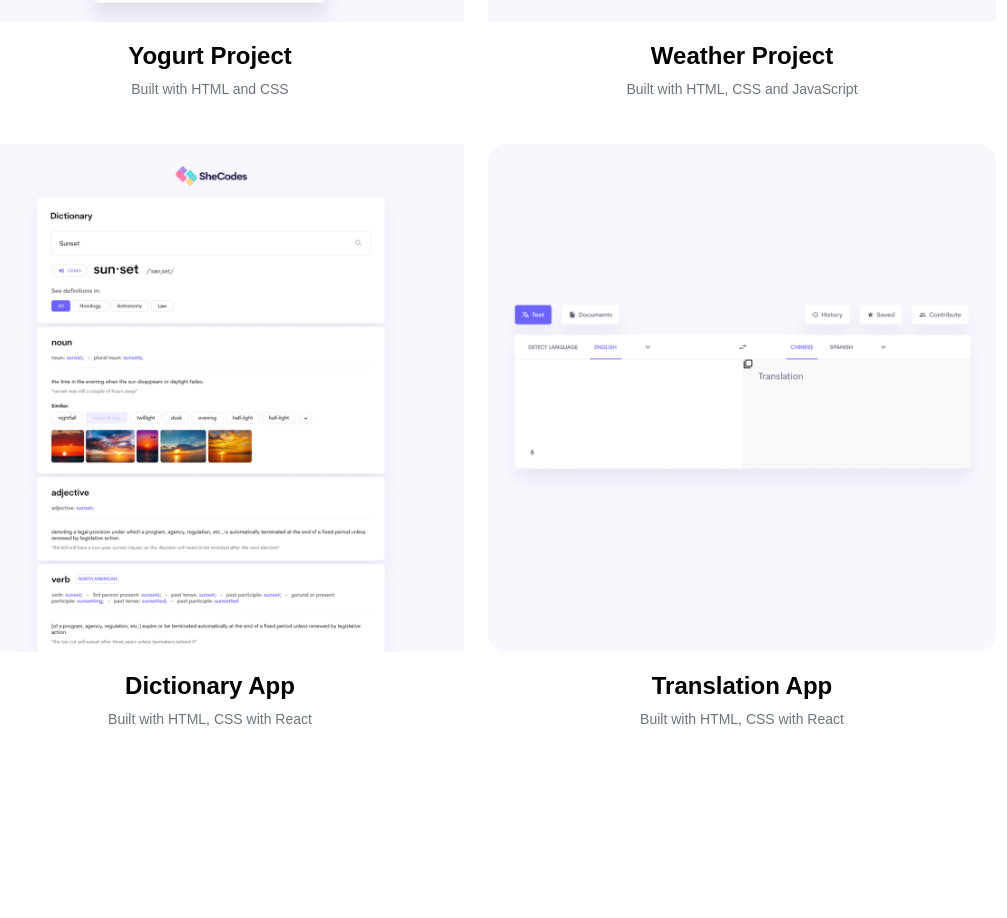
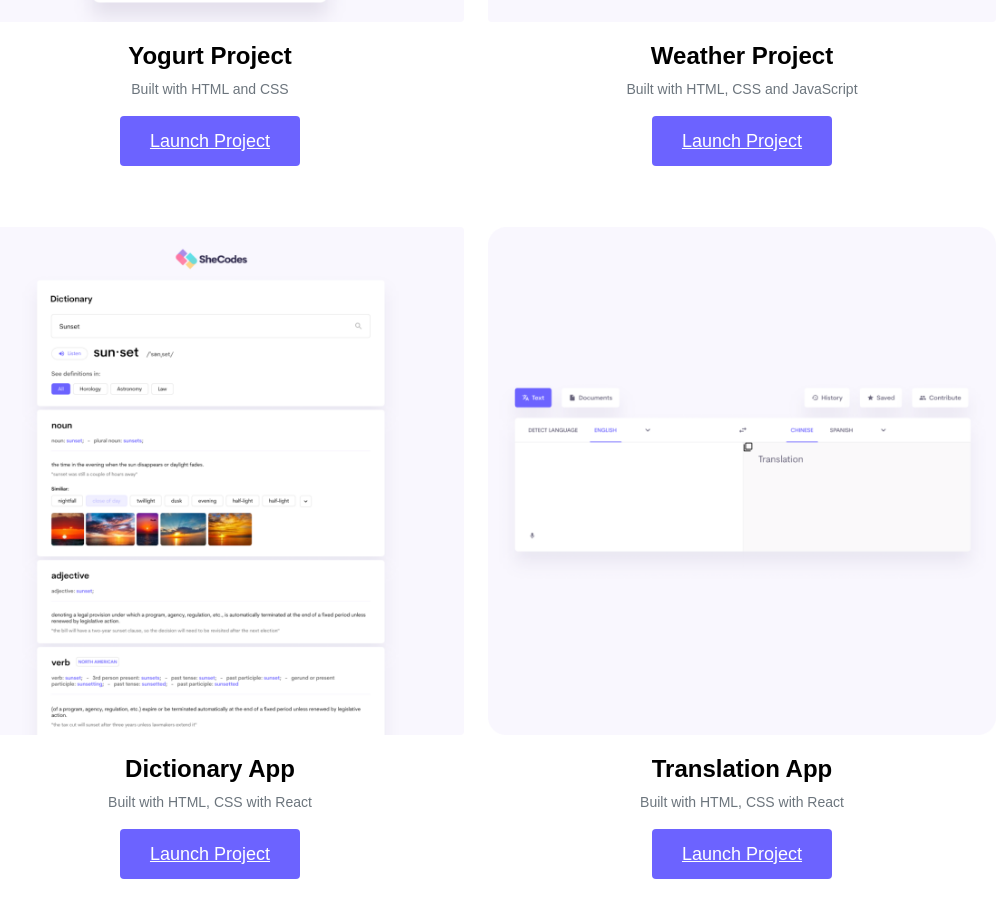
Before and after one commit to priyabhoomy-lang/portfolio-project, a plain HTML site: page work.html in a window 1280 px wide. Shown: the part 966-1884 px from the top of the page, without its empty margins (164-1171 px from the left). Drawn offline with nearby package versions, Linux system fonts and the light colour scheme.

Commit message:
Updates on links

```diff
--- a/work.html
+++ b/work.html
@@ -66,6 +66,14 @@
             />
             <h3 class="text-center m-0">Yogurt Project</h3>
             <p class="text-center text-muted">Built with HTML and CSS</p>
+            <div class="text-center mt-4 mb-5">
+              <a
+                href="https://priya-bhoomy-projectsite.netlify.app"
+                class="btn-branding"
+                target="_blank"
+                >Launch Project</a
+              >
+            </div>
           </div>
           <div class="col-md-6 mb-4">
             <img
@@ -77,6 +85,14 @@
             <p class="text-center text-muted">
               Built with HTML, CSS and JavaScript
             </p>
+            <div class="text-center mt-4 mb-5">
+              <a
+                href="https://priya-bhoomy-projectsite.netlify.app"
+                class="btn-branding"
+                target="_blank"
+                >Launch Project</a
+              >
+            </div>
           </div>
           <div class="col-md-6 mb-4">
             <img
@@ -88,6 +104,14 @@
             <p class="text-center text-muted">
               Built with HTML, CSS with React
             </p>
+            <div class="text-center mt-4 mb-5">
+              <a
+                href="https://vanilla-weatherapp-shecodes.netlify.app"
+                class="btn-branding"
+                target="_blank"
+                >Launch Project</a
+              >
+            </div>
           </div>
           <div class="col-md-6 mb-4">
             <img
@@ -99,6 +123,14 @@
             <p class="text-center text-muted">
               Built with HTML, CSS with React
             </p>
+            <div class="text-center mt-4 mb-5">
+              <a
+                href="https://ai-top4hollywoodmovies-generator.netlify.app"
+                class="btn-branding"
+                target="_blank"
+                >Launch Project</a
+              >
+            </div>
           </div>
         </div>
       </div>
```
Also changed, not shown: index.html (+6 -6 lines).
